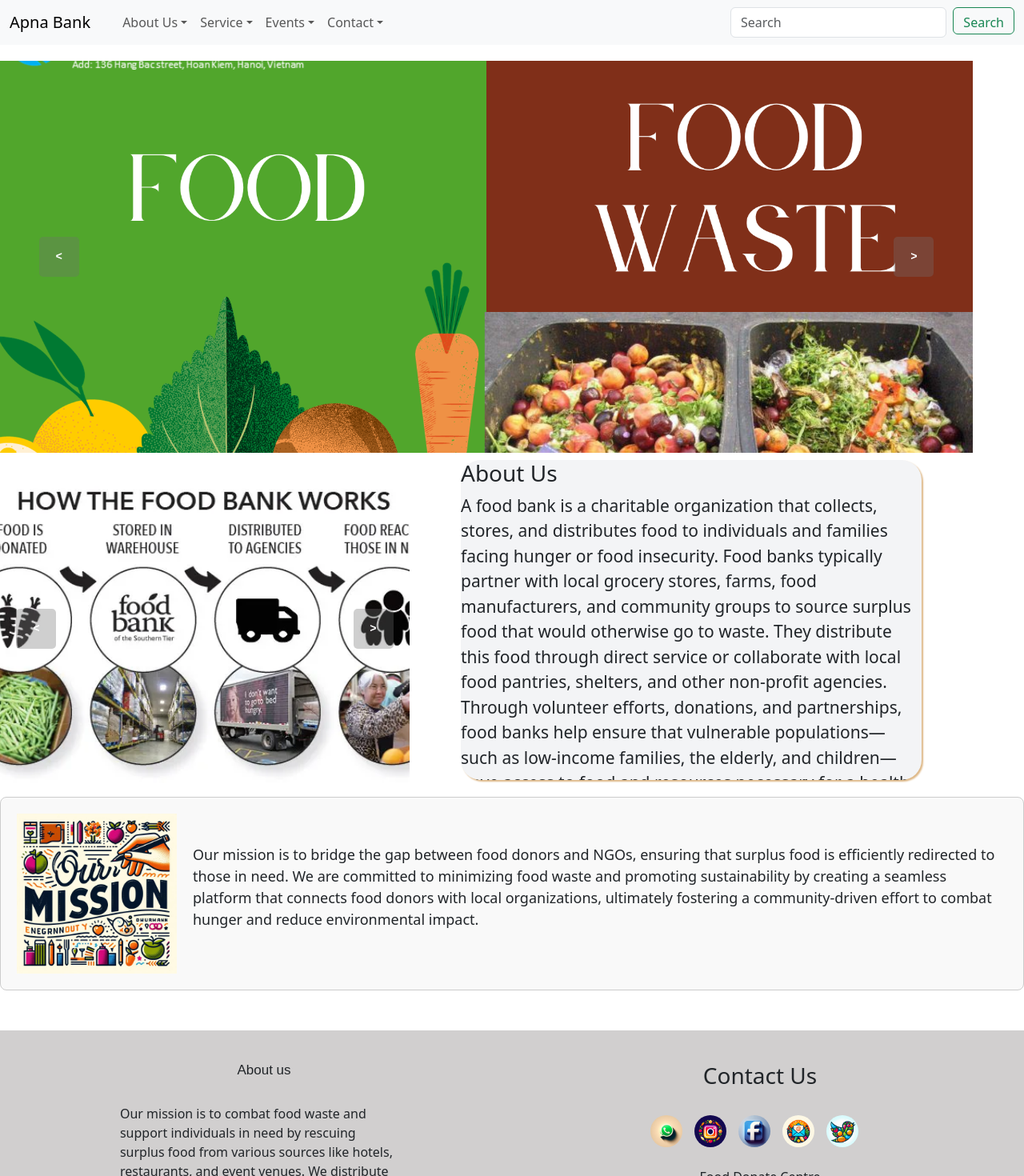
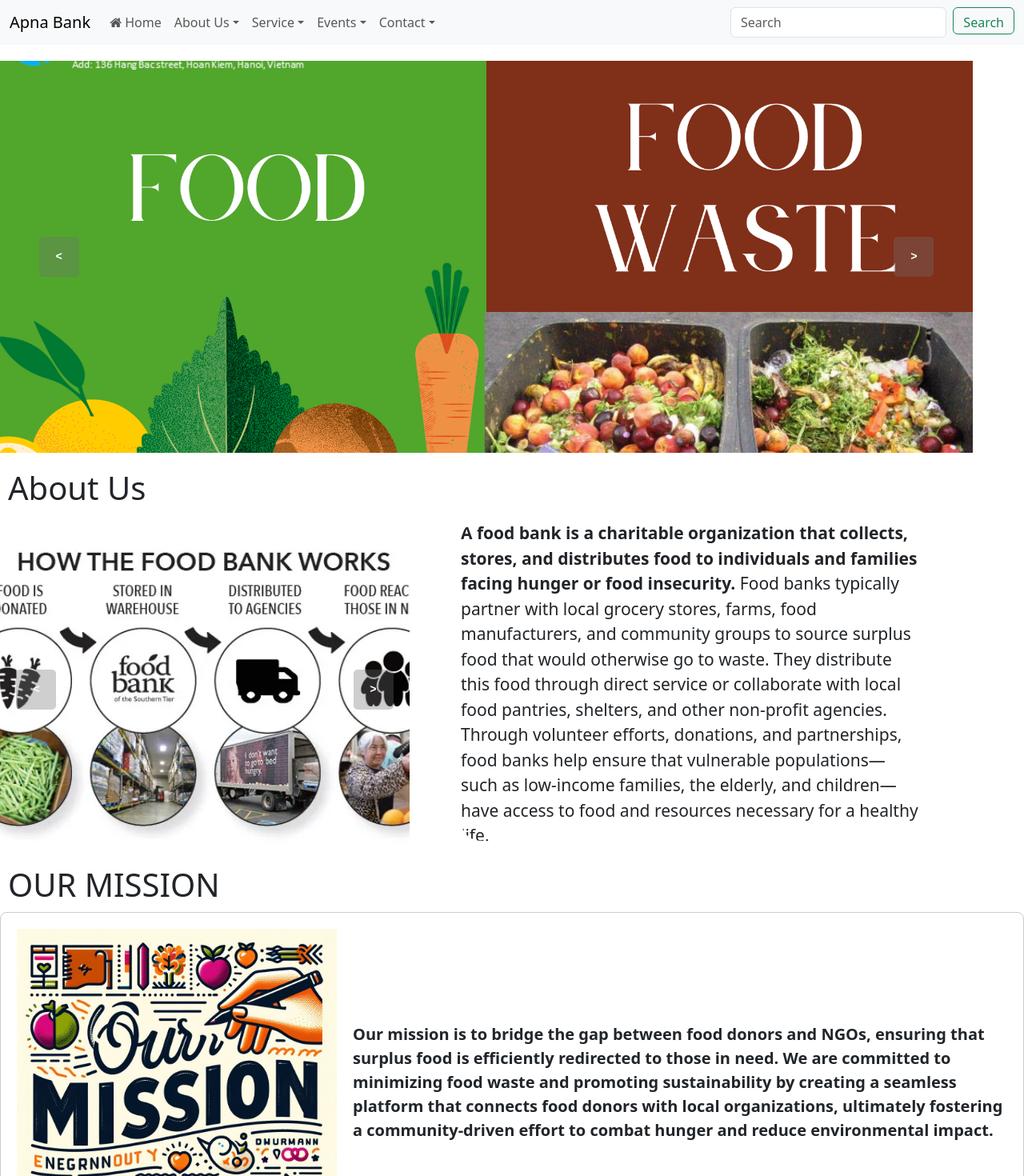
Before and after one commit to Subhashk75/FoodBank, a React (Vite) app: page /about in a window 1280 px wide. Shown: the top 1470 px of the page at 80% size. Built offline with nearby package versions, Linux system fonts and the light colour scheme.

Commit message:
add FqaPage and add som css for frantend page like( about,recentpost ..etc)

```diff
--- a/package.json
+++ b/package.json
@@ -17,6 +17,7 @@
     "@mui/material": "^5.15.15",
     "axios": "^1.6.8",
     "bootstrap": "^5.3.3",
+    "font-awesome": "^4.7.0",
     "react": "^18.2.0",
     "react-bootstrap": "^2.10.5",
     "react-dom": "^18.2.0",
--- /dev/null
+++ b/src/Page/FQAPage/FQA.css
@@ -0,0 +1,4 @@
+.FQA-container{
+    margin-top: 40px;
+    margin-left: 40px;
+}
--- a/src/components/AboutSection/About.jsx
+++ b/src/components/AboutSection/About.jsx
@@ -33,7 +33,10 @@ const About = () => {
   };
   return (
     <>
+        <h1 style={{marginLeft:"10px" ,marginTop:"20px" }}  >About Us</h1>
+
         <div className='about-container'>
+
         <div className="sliders">
             <div
                 className="lists"
@@ -55,11 +58,11 @@ const About = () => {
             </div>
 
         </div>
+
         <div className='about-div-container'>
-          <h3>About Us</h3>
           <p>
-          A food bank is a charitable organization that collects, stores, and distributes food to individuals and families facing hunger or food insecurity.
-           Food banks typically partner with local grocery stores, farms, food manufacturers, and community groups to source surplus food that would otherwise
+           <strong> A food bank is a charitable organization that collects, stores, and distributes food to individuals and families facing hunger or food insecurity.
+           </strong>    Food banks typically partner with local grocery stores, farms, food manufacturers, and community groups to source surplus food that would otherwise
            go to waste. They distribute this food through direct service or collaborate with local food pantries, shelters, and other non-profit agencies.
            Through volunteer efforts, donations, and partnerships, food banks help ensure that vulnerable populations—such as low-income families, the elderly,
            and children—have access to food and resources necessary for a healthy life.
@@ -67,15 +70,17 @@ const About = () => {
           </p>
 
         </div>
+
         </div>
+        <h1 style={{marginLeft:"10px" ,marginTop:"20px" }}  >OUR MISSION</h1>
 
-        <div className='mission-container' style={{marginTop:"10px"}}>
+        <div className='mission-container' style={{marginTop:"10px" ,backgroundColor:"transparent"}}>
         <div className='mission-image'>
-          <img src='./src/assets/Designer (7).png' alt='Mission' width='200px' height='200px' />
+          <img src='./src/assets/Designer (7).png' alt='Mission' width='400px' height='400px' />
         </div>
         <div className='mission-text'>
-          <p>
-            Our mission is to bridge the gap between food donors and NGOs, ensuring that surplus food is efficiently redirected to those in need. We are committed to minimizing food waste and promoting sustainability by creating a seamless platform that connects food donors with local organizations, ultimately fostering a community-driven effort to combat hunger and reduce environmental impact.
+          <p style={{fontSize:"20px"}}>
+           <strong>Our mission is to bridge the gap between food donors and NGOs, ensuring that surplus food is efficiently redirected to those in need. We are committed to minimizing food waste and promoting sustainability by creating a seamless platform that connects food donors with local organizations, ultimately fostering a community-driven effort to combat hunger and reduce environmental impact.</strong>
           </p>
         </div>
       </div>
--- a/src/components/AboutSection/about.css
+++ b/src/components/AboutSection/about.css
@@ -116,8 +116,6 @@
  .about-div-container{
     height: 400px;
     width: 45%;
-    background-color: rgb(243, 244, 246);
-    box-shadow: 2px 2px 2px burlywood;
     margin-top: 9px;
     border-radius: 25px;
      /* Dynamic font size based on the viewport width */
@@ -126,7 +124,9 @@
     text-overflow: ellipsis;
  }
 
-
+ .about-div-container:hover{
+  box-shadow: 6px 6px 7px bisque;
+ }
 
   /* Responsive Styles */
   @media (min-width:700px) {
--- a/src/components/BlogSection/BlogAndNew.jsx
+++ b/src/components/BlogSection/BlogAndNew.jsx
@@ -1,6 +1,7 @@
 import React from 'react'
 import Cards from '../../Page/CardsPage/Cards';
 import image1 from '../../assets/3028767_6d115.jpg'
+import './Blog.css'
 // import image2 from '../../assets/foodbankst-flow.webp'
 // import image3 from '../../assets/Untitled-design-3.png'
 
@@ -8,7 +9,7 @@ const BlogAndNew = () => {
   return (
     <div className='Blog-contanier'>
       <h1>blog Section</h1>
-      <div className='team-cards-container'>
+      <div className='team-cards-container' style={{backgroundColor:"transparent" , border:"none"}}>
           <Cards NewPoint="Rajesh$123" image={`${image1}`} Name1='Rajesh kumawat' Description='Rajesh Kumawat is a third-year Computer Science student at the National Institute of Technology Patna. He possesses a strong understanding of computer science principles and their societal impact. Rajesh excels in frontend development, particularly in ReactJS.' />
           <Cards NewPoint="Rajesh$123" image={`${image1}`} Name1='Subhash Kumawat' Description='Subhash Kumawat, also from Jaipur, is a dedicated student at the National Institute of Technology Patna pursuing Computer Science and Engineering. Subhash brings valuable skills to our team and is passionate about frontend development, contributing innovative ideas to our projects.' />
           <Cards NewPoint="Rajesh$123" image={`${image1}`} Name1='Nayandeep Jain' Description='Nayandeep Jain, hailing from Jaipur, is a versatile full-stack MERN developer. Pursuing Computer Science and Engineering at the National Institute of Technology Patna, Nayandeep expertise in both frontend and backend development ensures robust and scalable solutions for our projects.' />
--- a/src/components/NavBar/Navbar.jsx
+++ b/src/components/NavBar/Navbar.jsx
@@ -5,7 +5,8 @@ import Form from 'react-bootstrap/Form';
 import Nav from 'react-bootstrap/Nav';
 import Navbar from 'react-bootstrap/Navbar';
 import NavDropdown from 'react-bootstrap/NavDropdown';
-
+import 'bootstrap/dist/css/bootstrap.min.css'; // Bootstrap CSS
+import 'font-awesome/css/font-awesome.min.css'; // Font Awesome CSS
 const NavScrollExample = () => {
   return (
     <Navbar expand="lg" className="bg-body-tertiary">
@@ -14,13 +15,13 @@ const NavScrollExample = () => {
         <Navbar.Toggle aria-controls="navbarScroll" />
         <Navbar.Collapse id="navbarScroll">
           <Nav className="me-auto my-2 my-lg-0" style={{ maxHeight: '100px' }} navbarScroll>
-            <Nav.Link href="#home">
-              <i className="fa fa-home"></i>
+          <Nav.Link href="/">
+              <i className="fa fa-home"></i> Home
             </Nav.Link>
 
             {/* About Us Dropdown */}
             <NavDropdown title="About Us" id="navbarScrollingDropdown">
-              <NavDropdown.Item href="#mission">Our Mission</NavDropdown.Item>
+              <NavDropdown.Item href="http://localhost:5173/about">Our Mission</NavDropdown.Item>
               <NavDropdown.Item href="#team">Our Team</NavDropdown.Item>
             </NavDropdown>
 
@@ -40,14 +41,14 @@ const NavScrollExample = () => {
 
             {/* Events Dropdown */}
             <NavDropdown title="Events" id="navbarScrollingDropdown">
-              <NavDropdown.Item href="#fqa">FQA</NavDropdown.Item>
+              <NavDropdown.Item href="http://localhost:5173/FQA">FQA</NavDropdown.Item>
               <NavDropdown.Item href="http://localhost:5173/BlogAndNew">Blog and News</NavDropdown.Item>
             </NavDropdown>
 
             {/* Contact Dropdown */}
             <NavDropdown title="Contact" id="navbarScrollingDropdown">
-              <NavDropdown.Item href="#email">Email</NavDropdown.Item>
-              <NavDropdown.Item href="#instagram">Instagram</NavDropdown.Item>
+              <NavDropdown.Item href="mailto:Fooddonate@gmail.com" target='_blank'>Email</NavDropdown.Item>
+              <NavDropdown.Item href="https://twitter.com" target='_blank'>Twiter</NavDropdown.Item>
             </NavDropdown>
           </Nav>
 
--- a/src/components/Recent Add Post/Post.css
+++ b/src/components/Recent Add Post/Post.css
@@ -3,3 +3,6 @@
     justify-content: center;
     align-items: center;
 }
+.about-team:hover{
+    box-shadow: 3px 3px 3px rgb(132, 131, 130);
+}
--- a/src/components/Recent Add Post/RecentAddPost.jsx
+++ b/src/components/Recent Add Post/RecentAddPost.jsx
@@ -4,8 +4,9 @@ import "./Post.css"
 function RecentAddPost() {
   return (
     <div>
-      <div className='about-team'>
-        <h2>Recent Add Post</h2><br />
+      <h1>Recent Add Post</h1><br />
+
+      <div className='about-team' style={{backgroundColor:"transparent" ,border:"none"}}>
         <div className='team-cards-container'>
           <Cards title="Food Donated Today" Donate_Amount="$10 family for a Day"  Description="Dal,Rice And Capaty " Location="Patna Bihar 800005 " contact="+91-7073389497"   />
           <Cards title="Food Donated Today" Donate_Amount="$10 family for a Day"  Description="Dal,Rice And Capaty " Location="Patna Bihar 800005 " contact="+91-7073389497"   />
@@ -13,9 +14,13 @@ function RecentAddPost() {
           <Cards title="Food Donated Today" Donate_Amount="$10 family for a Day"  Description="Dal,Rice And Capaty " Location="Patna Bihar 800005 " contact="+91-7073389497"   />
 
       </div>
-      <div className='DonateHome_btn'>
-      <button  style={{backgroundColor:"blue"}} >Donate Now</button>
-
+      <div className='DonateHome_btn' style={{marginTop:"15px"}}>
+      <button
+              type="submit"
+              className="w-full bg-blue-600 text-white py-2 rounded-md hover:bg-blue-700 focus:outline-none focus:ring-4 focus:ring-blue-300"
+            >
+              Donate Now
+            </button>
       </div>
       </div>
     </div>
--- a/src/components/stackHolder/StackHolder.jsx
+++ b/src/components/stackHolder/StackHolder.jsx
@@ -3,9 +3,10 @@ import Cards from '../../Page/CardsPage/Cards';
 const Contact=()=>{
   return (
       <>
+       <h1> StackHolder </h1><br />
+
       <div className='about-team'>
-        <h2>facalty of CSE Deparment</h2><br />
-        <div className='team-cards-container'>
+        <div className='team-cards-container' style={{backgroundColor:"transparent" ,border:"none"}}>
           <Cards keyPoint="Subhash$123" Name='Rajesh kumawat' Description='Rajesh Kumawat is a third-year Computer Science student at the National Institute of Technology Patna. He possesses a strong understanding of computer science principles and their societal impact. Rajesh excels in frontend development, particularly in ReactJS.' />
           <Cards keyPoint="Subhash$123" Name='Subhash Kumawat' Description='Subhash Kumawat, also from Jaipur, is a dedicated student at the National Institute of Technology Patna pursuing Computer Science and Engineering. Subhash brings valuable skills to our team and is passionate about frontend development, contributing innovative ideas to our projects.' />
           <Cards keyPoint="Subhash$123" Name='Nayandeep Jain' Description='Nayandeep Jain, hailing from Jaipur, is a versatile full-stack MERN developer. Pursuing Computer Science and Engineering at the National Institute of Technology Patna, Nayandeep expertise in both frontend and backend development ensures robust and scalable solutions for our projects.' />
--- a/src/main.jsx
+++ b/src/main.jsx
@@ -16,6 +16,7 @@ import SignUP from "./Page/SigupPAge/SignUp.jsx";
 import Login from './Page/LoginPage/Login.jsx';
 import HomePage from './Page/HomePage/HomePage.jsx';
 import BlogAndNew from './components/BlogSection/BlogAndNew.jsx';
+import FQApage from './Page/FQAPage/FQApage.jsx';
  // call createBrowserRouter for routing different pages
 const appRouter = createBrowserRouter([
   {
@@ -38,6 +39,9 @@ const appRouter = createBrowserRouter([
       {
         path:"/RecentAddPost",
         element:<RecentAddPost/>,
+      },{
+        path:"/FQA",
+        element:<FQApage/>
       },
 
       {
```
Also changed, not shown: src/Page/FQAPage/FQApage.jsx (added, +48 -0 lines), src/components/BlogSection/Blog.css (added), 1 other file (tests, documents, lock files or other folders).
